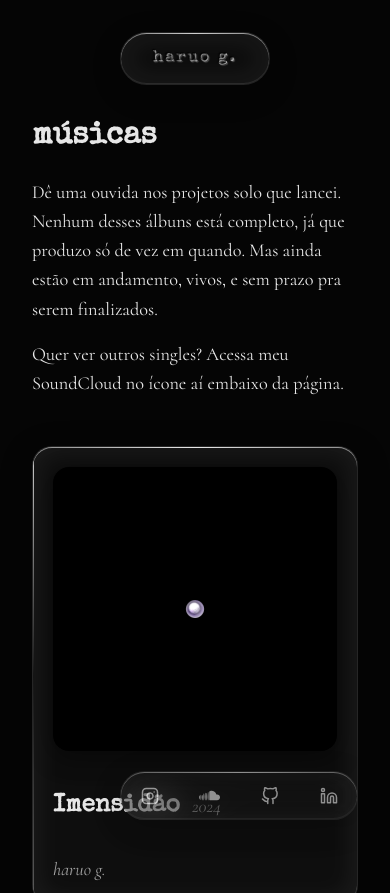
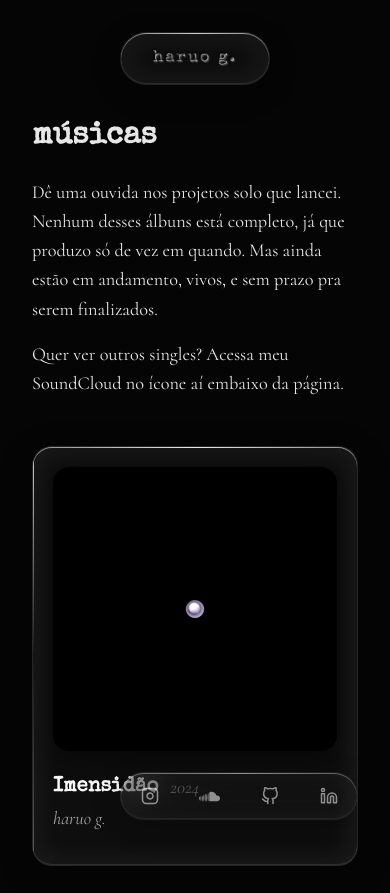
Before and after one commit to haruo-gabriel/haruo-gabriel.github.io, an Astro site: page /musicas in a window 390 px wide. Shown: the top 893 px of the page. Built offline with nearby package versions, Linux system fonts and the light colour scheme; Astro itself is replaced by a stand-in of ours.

Commit message:
refactor: update album-title selector to h2 and reduce content-wrapper gap in responsive styles

```diff
--- a/src/components/AlbumCard.astro
+++ b/src/components/AlbumCard.astro
@@ -277,7 +277,7 @@ const { title, artist, cover, year, soundcloudUrl } = Astro.props;
 			gap: 0.75rem;
 		}
 
-		.album-title {
+		h2.album-title {
 			font-family: var(--font-family-main);
 			font-size: var(--text-xl);
 			color: var(--heading-color);
@@ -634,10 +634,10 @@ const { title, artist, cover, year, soundcloudUrl } = Astro.props;
 			}
 
 			.content-wrapper {
-				gap: 0.75rem;
+				gap: 0rem;
 			}
 
-			.album-title {
+			h2.album-title {
 				font-size: var(--text-lg);
 			}
 
```
